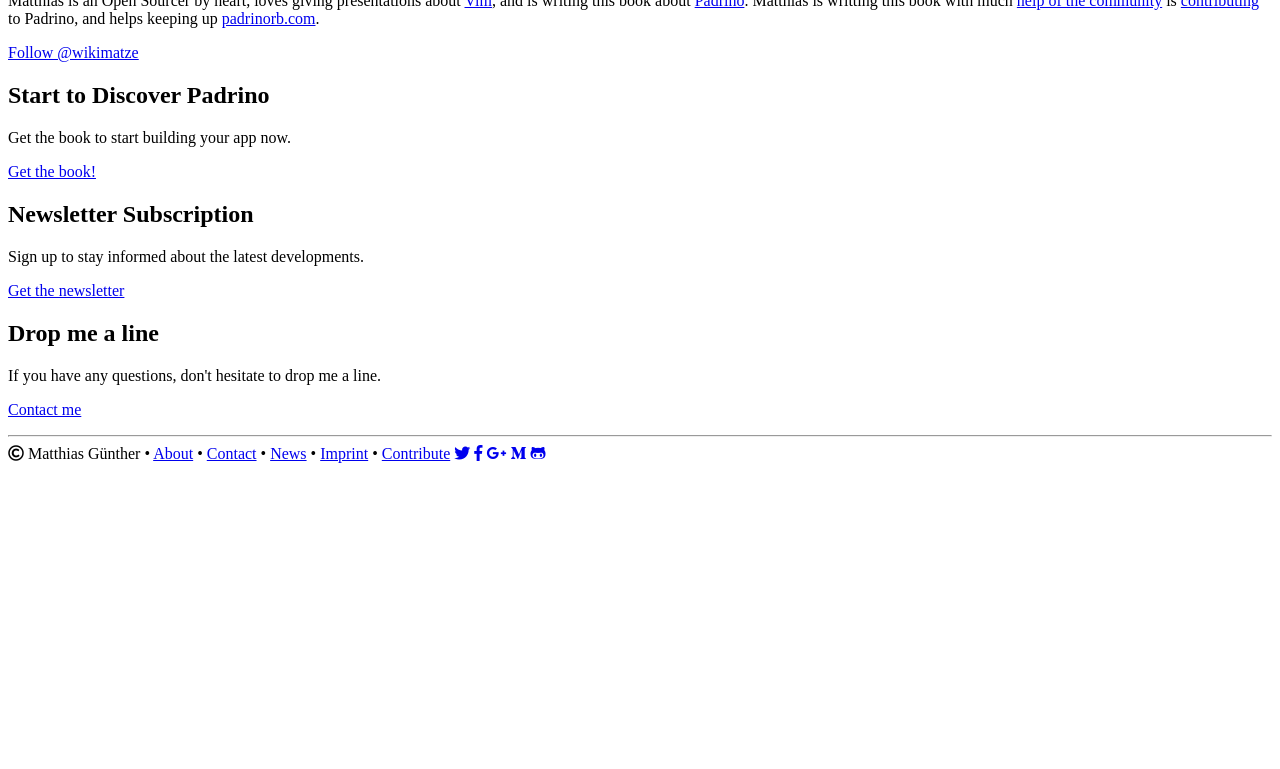
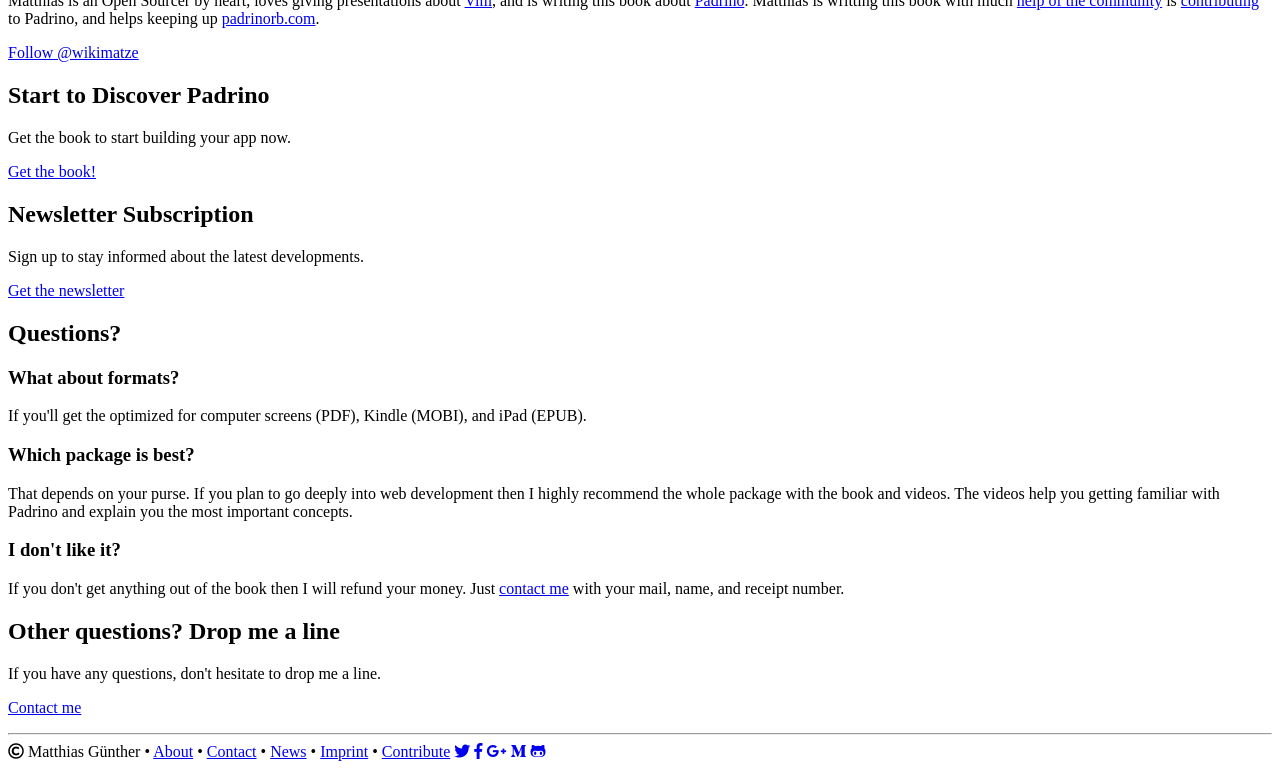
Before and after one commit to padrinobook/padrinobook.com, a Jekyll site: the page built from index.md, in a window 1280 px wide and 900 px high, scrolled down 2439 px, cut to the strip 131-900 px from the top of the window. Built offline with Jekyll 4.4.1, drawn with Linux system fonts in a browser that asks for light colours; nearby versions of some CDN libraries; Markdown is read by kramdown in place of the engine named in the settings; before the commit the page ends 3041 px from its top, so only the background shows below that.

Commit message:
Add questions section

```diff
--- a/index.md
+++ b/index.md
@@ -253,8 +253,31 @@ active: home
   </div>
 </section>
 
+<section id="questions">
+  <h2>Questions?</h2>
+  <div class="columns">
+    <div class="column is-6">
+      <h3>What about formats?</h3>
+      <p>If you'll get the optimized for computer screens (PDF), Kindle (MOBI), and iPad (EPUB).</p>
+    </div>
+    <div class="column is-6">
+      <h3>Which package is best?</h3>
+      <p>That depends on your purse. If you plan to go deeply into web development then I highly recommend the whole
+      package with the book and videos. The videos help you getting familiar with Padrino and explain you the most
+      important concepts.</p>
+    </div>
+  </div>
+  <div class="columns">
+    <div class="column is-6">
+      <h3>I don't like it?</h3>
+      <p>If you don't get anything out of the book then I will refund your money. Just <a href="/mail.php">contact me</a> with your mail, name,
+      and receipt number.</p>
+    </div>
+  </div>
+</section>
+
 <section id="contact">
-  <h2>Drop me a line</h2>
+  <h2>Other questions? Drop me a line</h2>
   <div class="columns">
     <div class="column is-12">
       <p class="center">If you have any questions, don't hesitate to drop me a line.</p>
```
Also changed, not shown: css/style.css (+18 -0 lines).
